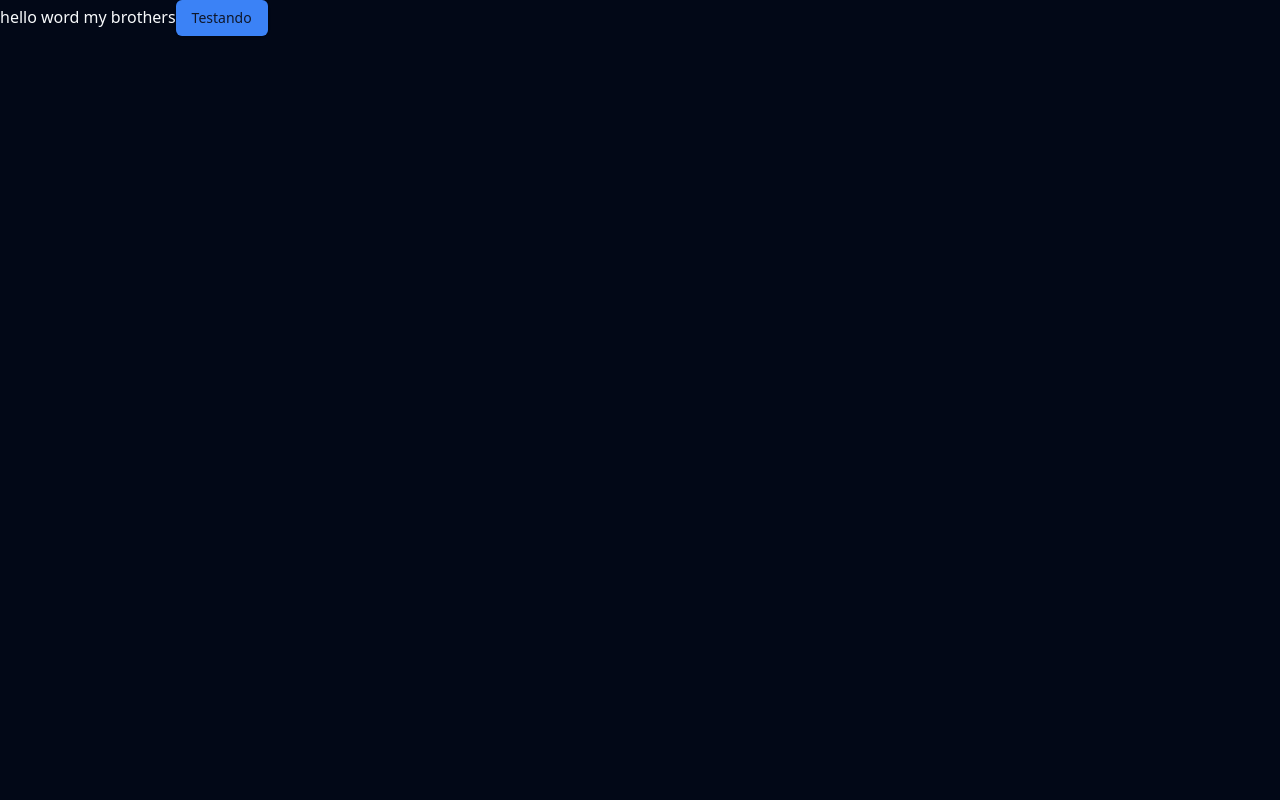
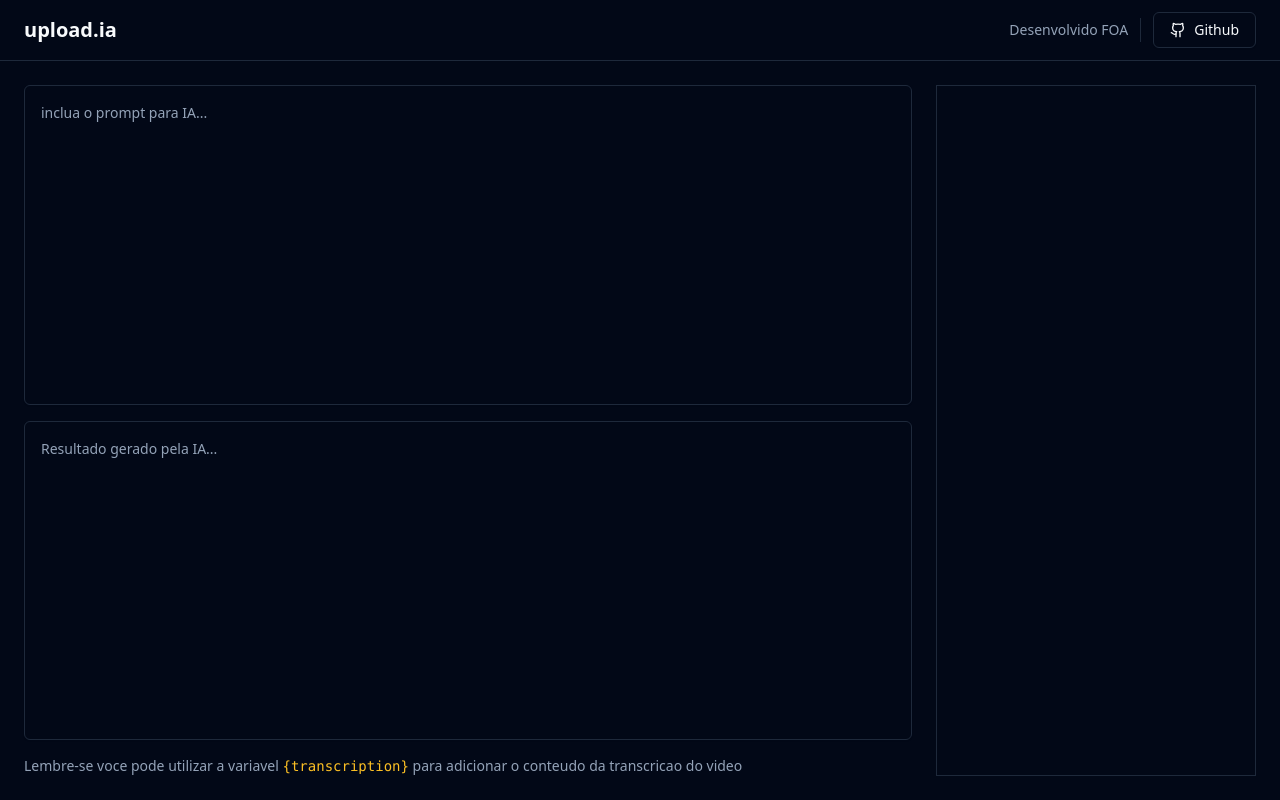
Before and after one commit to flavio-foa-dev/ia-F, a React (Vite) app: page / in a window 1280 px wide. Built offline with nearby package versions, Linux system fonts and the light colour scheme.

Commit message:
add area de textarea e aside

```diff
--- a/package.json
+++ b/package.json
@@ -11,9 +11,11 @@
   },
   "dependencies": {
     "@radix-ui/react-icons": "^1.3.0",
+    "@radix-ui/react-separator": "^1.0.3",
     "@radix-ui/react-slot": "^1.0.2",
     "class-variance-authority": "^0.7.0",
     "clsx": "^2.0.0",
+    "lucide-react": "^0.277.0",
     "react": "^18.2.0",
     "react-dom": "^18.2.0",
     "tailwind-merge": "^1.14.0",
--- a/src/App.tsx
+++ b/src/App.tsx
@@ -1,12 +1,47 @@
 import { Button } from "./components/ui/button";
+import { Github } from "lucide-react"
+import { Separator } from "./components/ui/separator";
+import { Textarea } from "./components/ui/textarea";
 
 
 export function App() {
 
   return (
     <>
-      hello word my brothers
-      <Button>Testando</Button>
+      <div className="min-h-screen flex flex-col">
+        <div className="px-6 py-3 flex items-center justify-between border-b">
+          <h1 className="text-xl font-bold">upload.ia</h1>
+          <div className="flex items-center gap-3">
+            <span className="text-sm text-muted-foreground">Desenvolvido FOA</span>
+            <Separator orientation="vertical" className="h-6"/>
+            <Button variant="outline">
+              <Github className="w-4 h-4 mr-2" />
+              Github</Button>
+          </div>
+        </div>
+
+        <main className="flex-1 p-6 flex gap-6">
+              <div className="flex flex-col flex-1 gap-4">
+                <div className="grid grid-flow-row-2 gap-4 flex-1">
+                  <Textarea
+                    className="resize-none p-4 leading-relaxed"
+                    placeholder="inclua o prompt para IA..."
+                    />
+                  <Textarea
+                    className="resize-none p-4 leading-relaxed"
+                    placeholder="Resultado gerado pela IA..."
+                    readOnly
+                  />
+
+                </div>
+
+                <p className="text-sm text-muted-foreground">Lembre-se voce pode utilizar a variavel <code className="text-amber-400">&#123;transcription&#125;</code> para adicionar o conteudo da transcricao do video
+                </p>
+
+              </div>
+              <aside className="w-80 border"></aside>
+        </main>
+      </div>
 
     </>
   )
--- /dev/null
+++ b/src/components/ui/separator.tsx
@@ -0,0 +1,29 @@
+import * as React from "react"
+import * as SeparatorPrimitive from "@radix-ui/react-separator"
+
+import { cn } from "@/lib/utils"
+
+const Separator = React.forwardRef<
+  React.ElementRef<typeof SeparatorPrimitive.Root>,
+  React.ComponentPropsWithoutRef<typeof SeparatorPrimitive.Root>
+>(
+  (
+    { className, orientation = "horizontal", decorative = true, ...props },
+    ref
+  ) => (
+    <SeparatorPrimitive.Root
+      ref={ref}
+      decorative={decorative}
+      orientation={orientation}
+      className={cn(
+        "shrink-0 bg-border",
+        orientation === "horizontal" ? "h-[1px] w-full" : "h-full w-[1px]",
+        className
+      )}
+      {...props}
+    />
+  )
+)
+Separator.displayName = SeparatorPrimitive.Root.displayName
+
+export { Separator }
--- /dev/null
+++ b/src/components/ui/textarea.tsx
@@ -0,0 +1,24 @@
+import * as React from "react"
+
+import { cn } from "@/lib/utils"
+
+export interface TextareaProps
+  extends React.TextareaHTMLAttributes<HTMLTextAreaElement> {}
+
+const Textarea = React.forwardRef<HTMLTextAreaElement, TextareaProps>(
+  ({ className, ...props }, ref) => {
+    return (
+      <textarea
+        className={cn(
+          "flex min-h-[60px] w-full rounded-md border border-input bg-transparent px-3 py-2 text-sm shadow-sm placeholder:text-muted-foreground focus-visible:outline-none focus-visible:ring-1 focus-visible:ring-ring disabled:cursor-not-allowed disabled:opacity-50",
+          className
+        )}
+        ref={ref}
+        {...props}
+      />
+    )
+  }
+)
+Textarea.displayName = "Textarea"
+
+export { Textarea }
```
Also changed, not shown: 1 other file (tests, documents, lock files or other folders).
